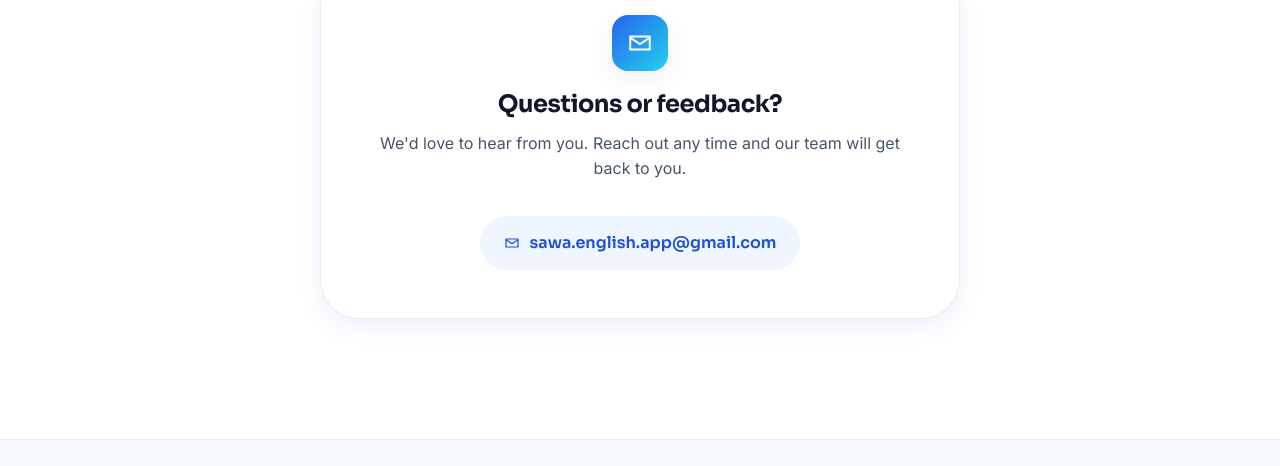
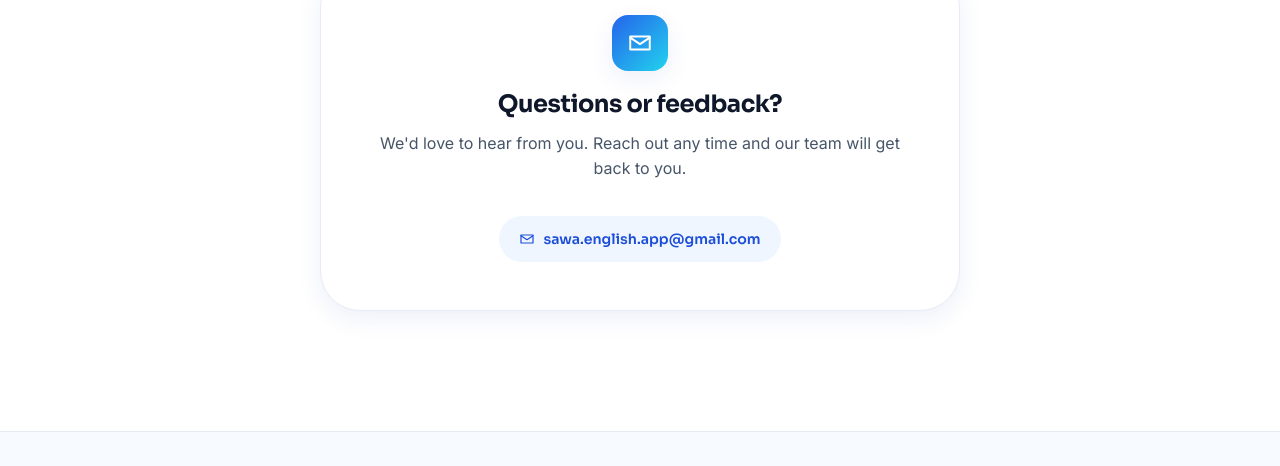
Before and after one commit to Loay124-bn/sawa-english-web, a plain HTML site: page index.html in a window 1280 px wide. Shown: the part 3654-4120 px from the top of the page. Drawn offline with Linux system fonts and the light colour scheme.

Commit message:
Update style.css

```diff
--- a/css/style.css
+++ b/css/style.css
@@ -684,16 +684,18 @@ section { position: relative; }
   display: inline-flex;
   align-items: center;
   justify-content: center;
-  gap: 10px;
+  gap: 8px;
   margin: 18px auto 0;
-  padding: 14px 24px;
+  padding: 12px 20px;
   max-width: 100%;
   border-radius: var(--radius-full);
   background: var(--color-blue-50);
   color: var(--color-primary-dark);
   font-weight: 600;
+  font-size: 0.88rem;
   font-family: var(--font-display);
-  word-break: break-word;
+  white-space: nowrap;
+  overflow-wrap: normal;
   text-align: center;
   transition: background var(--transition-fast), transform var(--transition-fast);
 }
@@ -917,5 +919,5 @@ section { position: relative; }
   .strip-inner { justify-content: center; gap: 26px; }
 
   .contact-card { padding: 32px 22px; }
-  .contact-email { padding: 12px 18px; font-size: 0.9rem; }
+  .contact-email { padding: 10px 16px; font-size: 0.78rem; }
 }
```
